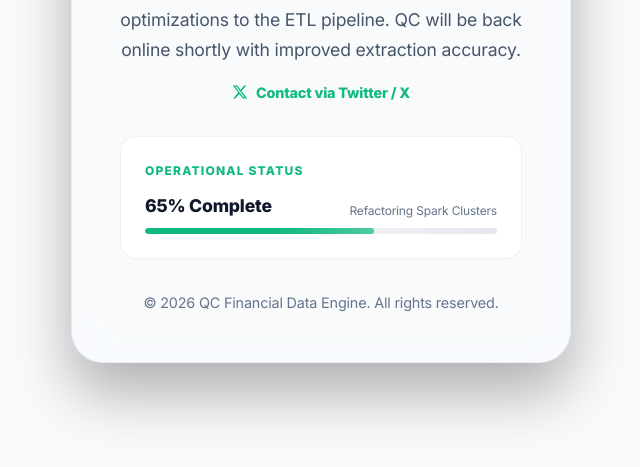
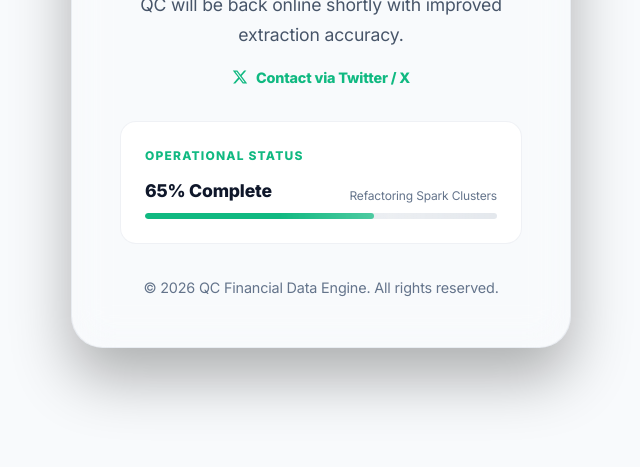
Before and after one commit to Ahmedin-Jamil/QuickConverter, a website built with Vite: page index.html in a window 1280 px wide. Shown: the part 333-800 px from the top of the page, without its empty margins (319-959 px from the left). Built offline with nearby package versions, Linux system fonts and the light colour scheme; no server answers.

Commit message:
Major updates 28

```diff
--- a/index.html
+++ b/index.html
@@ -117,7 +117,6 @@
       <div class="maintenance-text">
         <h1 class="maintenance-title">Engine Maintenance</h1>
         <p class="maintenance-msg">
-          We're currently performing scheduled optimizations to the ETL pipeline.
           QC will be back online shortly with improved extraction accuracy.
         </p>
         <div style="margin-top: 1rem;">
```
